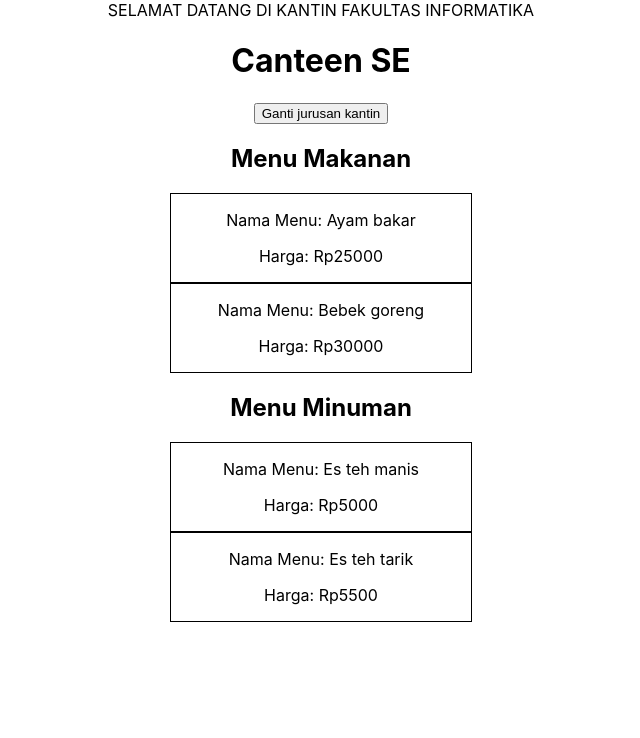
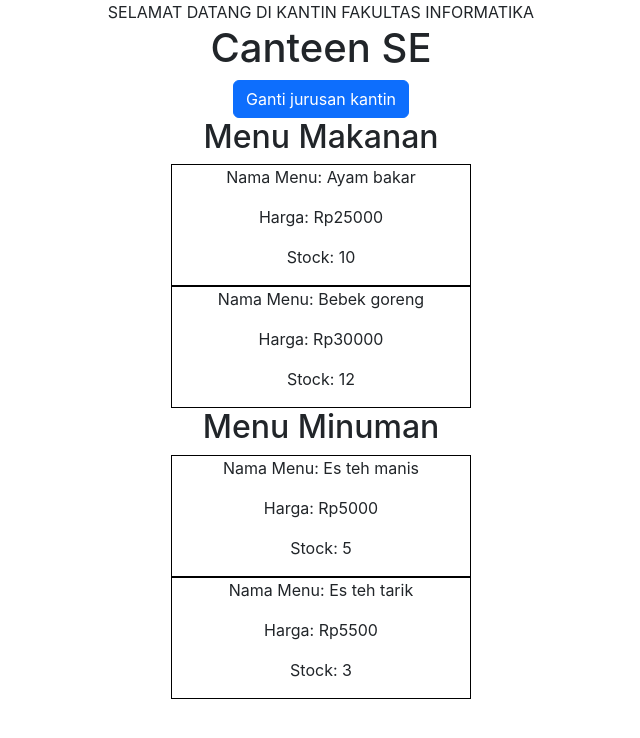
Before and after one commit to Jercarlo80/canteen-app, a React (Create React App) app: page / in a window 1280 px wide. Shown: the top 738 px of the page, without its empty margins (319-959 px from the left). Built offline with nearby package versions, Linux system fonts and the light colour scheme.

Commit message:
menambahkan-kondisi-stock-menu

```diff
--- a/public/index.html
+++ b/public/index.html
@@ -24,7 +24,8 @@
       work correctly both with client-side routing and a non-root public URL.
       Learn how to configure a non-root public URL by running `npm run build`.
     -->
-    <title>React App</title>
+    <title>Canteen-app</title>
+    <link href="https://cdn.jsdelivr.net/npm/bootstrap@5.2.0/dist/css/bootstrap.min.css" rel="stylesheet" integrity="sha384-gH2yIJqKdNHPEq0n4Mqa/HGKIhSkIHeL5AyhkYV8i59U5AR6csBvApHHNl/vI1Bx" crossorigin="anonymous">
   </head>
   <body>
     <noscript>You need to enable JavaScript to run this app.</noscript>
@@ -39,5 +40,8 @@
       To begin the development, run `npm start` or `yarn start`.
       To create a production bundle, use `npm run build` or `yarn build`.
     -->
+    <script src="https://cdn.jsdelivr.net/npm/@popperjs/core@2.11.5/dist/umd/popper.min.js" integrity="sha384-Xe+8cL9oJa6tN/veChSP7q+mnSPaj5Bcu9mPX5F5xIGE0DVittaqT5lorf0EI7Vk" crossorigin="anonymous"></script>
+<script src="https://cdn.jsdelivr.net/npm/bootstrap@5.2.0/dist/js/bootstrap.min.js" integrity="sha384-ODmDIVzN+pFdexxHEHFBQH3/9/vQ9uori45z4JjnFsRydbmQbmL5t1tQ0culUzyK" crossorigin="anonymous"></script>
   </body>
+
 </html>
--- a/src/App.js
+++ /dev/null
@@ -1,34 +0,0 @@
-import React, {Component} from 'react';
-import MenuMakanan from './Components/Menu/MenuMakanan/menuMakanan';
-import MenuMinuman from './Components/Menu/MenuMinuman/menuMinuman';
-import './App.css';
-
-class App extends Component {
-  constructor() {
-    super();
-    this.state = {
-      namaKantin: "Canteen SE",
-    }
-  }
-  handleGantiNama = (nama) => {
-    this.setState({namaKantin: nama})
-  }
-
-  render(){
-    return(
-      <div className='App'> SELAMAT DATANG DI KANTIN FAKULTAS INFORMATIKA
-        <h1 className='header-name-canteen-se'>{this.state.namaKantin}</h1>
-        <button onClick={() => this.handleGantiNama("IF")}>Ganti jurusan kantin</button>
-        <h2 className='header-menu-makanan'>Menu Makanan</h2>
-        <MenuMakanan namaMenu={"Ayam bakar"} hargaMenu={25000}/>
-        <MenuMakanan namaMenu={"Bebek goreng"} hargaMenu={30000}/>
-
-        <h2 className='header-menu-minuman'>Menu Minuman</h2>
-        <MenuMinuman namaMenu={"Es teh manis"} hargaMenu={5000}/>
-        <MenuMinuman namaMenu={"Es teh tarik"} hargaMenu={5500}/>
-      </div>
-    );
-  }
-}
-
-export default App;
--- a/src/App.css
+++ b/src/App/App.css
@@ -36,3 +36,9 @@
     transform: rotate(360deg);
   }
 }
+
+/* .main-content-style {
+  border: '1px black';
+  margin-top: '10px';
+  background-color: aqua;
+} */
--- /dev/null
+++ b/src/App/App.js
@@ -0,0 +1,57 @@
+import React, {Component} from 'react';
+import MenuMakanan from '../Components/Menu/MenuMakanan/menuMakanan';
+import MenuMinuman from '../Components/Menu/MenuMinuman/menuMinuman';
+import '../App/App.css';
+
+class App extends Component {
+  constructor() {
+    super();
+    this.state = {
+      namaKantin: "Canteen SE",
+      MenuMakanan: [
+        {nama: 'Ayam bakar', harga: 25000, stock: 10},
+        {nama: 'Bebek goreng', harga: 30000, stock: 12}
+      ],
+      MenuMinuman: [
+        {nama: 'Es teh manis', harga: 5000, stock: 5},
+        {nama: 'Es teh tarik', harga: 5500, stock: 3}
+      ]
+    }
+  }
+  handleGantiNama = (nama) => {
+    this.setState({namaKantin: nama})
+  }
+
+  render(){
+    return(
+      <div className='App'> SELAMAT DATANG DI KANTIN FAKULTAS INFORMATIKA
+        <h1 className='header-name-canteen-se'>{this.state.namaKantin}</h1>
+        <button className='btn btn-primary' onClick={() => this.handleGantiNama("Canteen IF")}>Ganti jurusan kantin</button>
+        <h2 className='header-menu-makanan'>Menu Makanan</h2>
+        <MenuMakanan
+        namaMenu={this.state.MenuMakanan[0].nama}
+        hargaMenu={this.state.MenuMakanan[0].harga}
+        stock={this.state.MenuMakanan[0].stock}
+        />
+        <MenuMakanan
+        namaMenu={this.state.MenuMakanan[1].nama}
+        hargaMenu={this.state.MenuMakanan[1].harga}
+        stock={this.state.MenuMakanan[1].stock}
+        />
+        <h2 className='header-menu-minuman'>Menu Minuman</h2>
+        <MenuMinuman
+        namaMenu={this.state.MenuMinuman[0].nama}
+        hargaMenu={this.state.MenuMinuman[0].harga}
+        stock={this.state.MenuMinuman[0].stock}
+        />
+        <MenuMinuman
+        namaMenu={this.state.MenuMinuman[1].nama}
+        hargaMenu={this.state.MenuMinuman[1].harga}
+        stock={this.state.MenuMinuman[1].stock}
+        />
+      </div>
+    );
+  }
+}
+
+export default App;
--- a/src/Components/Menu/MenuMakanan/menuMakanan.js
+++ b/src/Components/Menu/MenuMakanan/menuMakanan.js
@@ -1,12 +1,17 @@
 import React from "react";
 
 var menuMakanan= (props) => {
+    if(props.stock !== 0) {
         return (
             <div style={{border: '1px solid black', width: 300, margin: 'auto'}}>
                 <p>Nama Menu: {props.namaMenu}</p>
                 <p>Harga: Rp{props.hargaMenu}</p>
+                <p>Stock: {props.stock}</p>
             </div>
         );
+    } else {
+        return null;
+    }
 }
 
 export default menuMakanan;
--- a/src/Components/Menu/MenuMinuman/menuMinuman.js
+++ b/src/Components/Menu/MenuMinuman/menuMinuman.js
@@ -2,12 +2,17 @@ import React, { Component } from "react";
 
 class menuMinuman extends Component {
     render() {
+        if(this.props !== 0) {
             return(
                 <div style={{border: '1px solid black', width: 300, margin: 'auto'}}>
                     <p>Nama Menu: {this.props.namaMenu}</p>
                     <p>Harga: Rp{this.props.hargaMenu}</p>
+                    <p>Stock: {this.props.stock}</p>
                 </div>
             );
+        } else {
+            return null;
+        }
     }
 }
 
--- a/src/index.js
+++ b/src/index.js
@@ -1,7 +1,7 @@
 import React from 'react';
 import ReactDOM from 'react-dom/client';
 import './index.css';
-import App from './App';
+import App from './/App/App';
 import reportWebVitals from './reportWebVitals';
 
 const root = ReactDOM.createRoot(document.getElementById('root'));
```
Also changed, not shown: src/logo.svg (deleted). Lines whose indentation alone changed are shown as unchanged.
